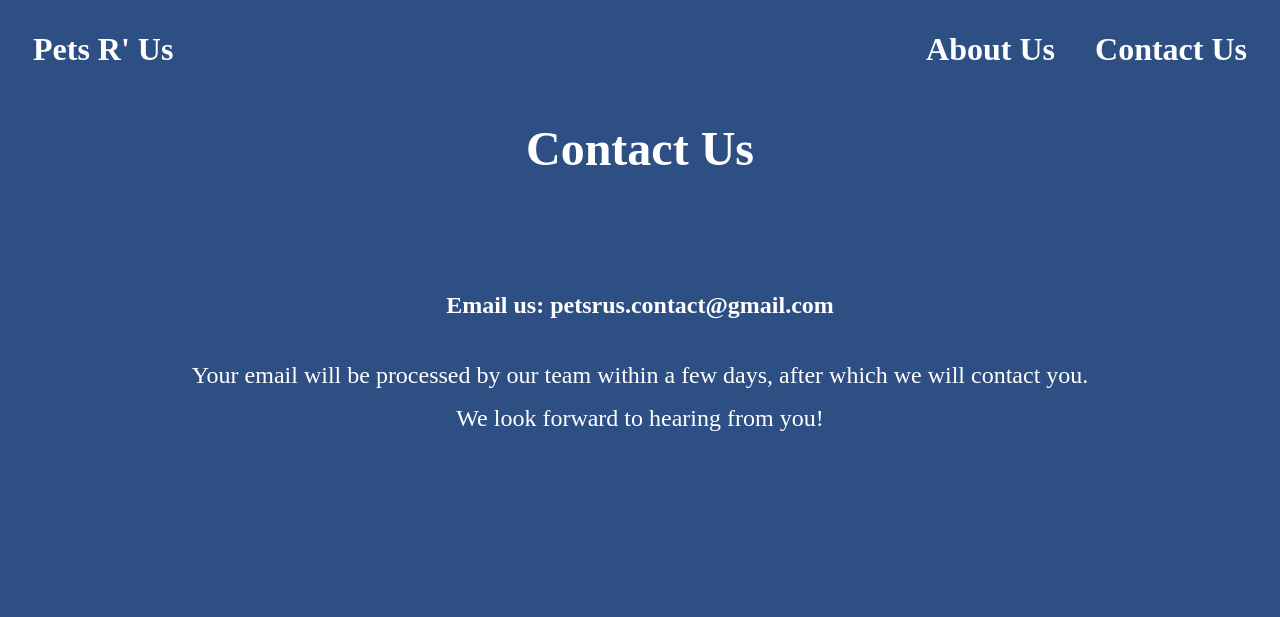
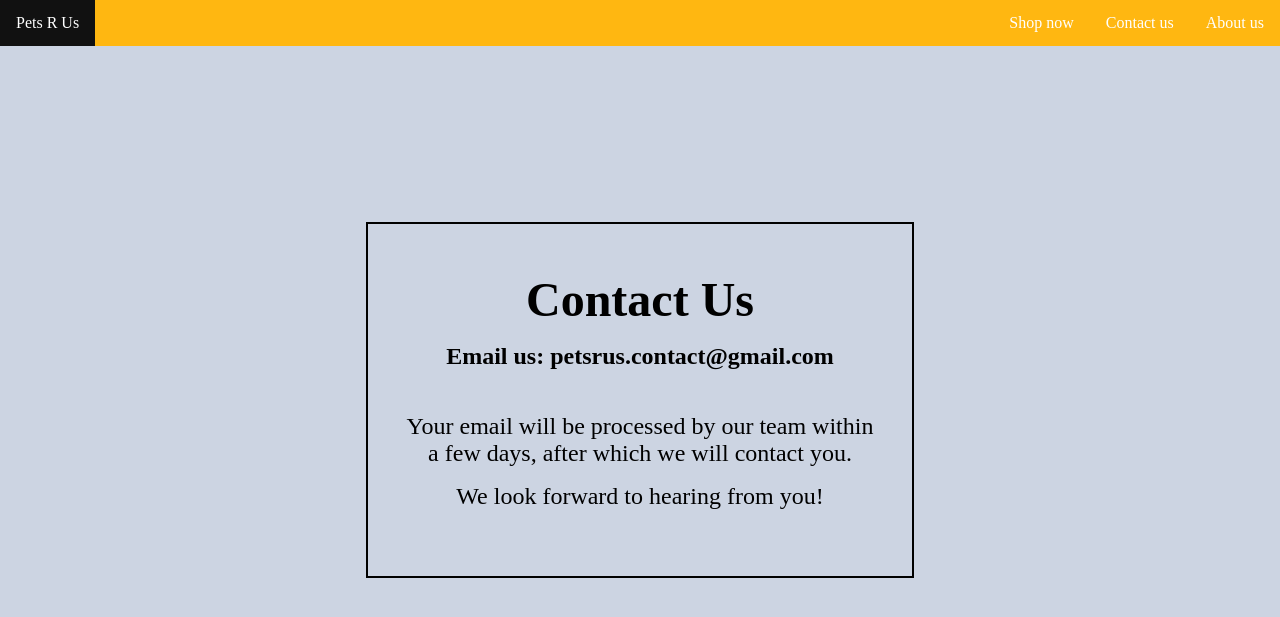
Before and after one commit to diego1sme/petEcommerce, a Django app: page /contact_Us.html in a window 1280 px wide. Shown: the top 617 px of the page. Run offline with Django 3.2, Linux system fonts and the light colour scheme.

Commit message:
major face lift

```diff
--- a/homepage/templates/contact_Us.html
+++ b/homepage/templates/contact_Us.html
@@ -7,20 +7,78 @@
         <title>petEcommerce</title>
     </head>
     <style>
+
+body {
+    background-color:#ccd4e2;
+    }
+.nav{
+    left:0;
+    top:0;
+    margin:0;
+    position:absolute;
+    z-index:2;
+    width:100%;
+}
+.navbar {
+    list-style-type: none;
+    margin: 0;
+    padding: 0;
+    overflow: hidden;
+    background-color: #ffb711;
+    }
+
+.navbar li {
+    Display: inline;
+}
+
+
+.navbar li a {
+    display: block;
+    color: white;
+    text-align: center;
+    padding: 14px 16px;
+    text-decoration: none;
+}
+
+.navbar li a:hover {
+    background-color: #111;
+}
+
+.contactinfo{
+    position:fixed;
+    top: 50%;
+    left: 50%;
+    width:30em;
+    height:18em;
+    margin-top: -11em; /*set to a negative number 1/2 of your height*/
+    margin-left: -17em; /*set to a negative number 1/2 of your width*/
+    outline: 2px solid black;
+    padding:2em;
+}
+
+.contactinfo p {
+    text-align: center;
+    color: black;
+
+
+}
     </style>
-    <body style="background:#2e4f84">
-    <div>
-            <h1>
-                    <a style="float: left; text-decoration:none; color:white; padding: 10px 25px;" href="home.html">Pets R' Us</a>
-                    <a style="float: right; text-decoration:none; color: white; padding: 10px 25px;" href="contact_Us.html">Contact Us <a>
-                    <a style="float: right; text-decoration:none; color: white; padding: 10px 15px;"   href="about_Us.html">About Us<a>
-                    <!--<a style="float: right; text-decoration:none; color: black; padding: 10px 15px;" href="login.html">Login <a>-->
-            </h1>
-        </div>
-    <p style="text-align: center; color: white; padding: 100px 25px;"><font size="7"><b>Contact Us</b></font></p>
-    <p style="text-align: center; color: white; padding: 0px 60px"><font size="5"><b>Email us: petsrus.contact@gmail.com</b></font></p>
-    <p style="text-align: center; color: white; padding: 0px 60px;"><font size="5"><br>Your email will be processed by our team within a few days,
-                                                                                        after which we will contact you.</font></p>
-    <p style="text-align: center; color: white; padding: 0px 60px;"><font size="5"> We look forward to hearing from you!</font></p>
+    <body>
+     <!-- make Top nav bar-->
+      <div class="nav">
+      <ul class="navbar">
+          <li style="float:left"><a href="home.html">Pets R Us</a></li>
+          <li style="float:right"><a href="about_Us.html">About us</a></li>
+          <li style="float:right"><a href="contact_Us.html">Contact us</a></li>
+          <li style="float:right"><a href="render_Page.html">Shop now</a></li>
+      </ul>
+      </div>
+
+     <div class="contactinfo">
+    <p><font size="7"><b>Contact Us</b></font></p>
+    <p><font size="5"><b>Email us: petsrus.contact@gmail.com</b></font></p>
+    <p><font size="5"><br>Your email will be processed by our team within a few days, after which we will contact you.</font></p>
+    <p><font size="5"> We look forward to hearing from you!</font></p>
+     </div>
     </body>
 </html>
--- a/homepage/templates/detail.html
+++ b/homepage/templates/detail.html
@@ -7,7 +7,7 @@
 
 {% block content %}
 
-  <div class="product-detail">
+<div class="product-detail" xmlns:cart="http://www.w3.org/1999/xhtml">
     <img style="height:300px;width:300px" src="{% if product.image %}{{ product.image.url }}{% else %}{% static "img/no_image.png" %}{% endif %}">
     <h1>{{ product.name }}</h1>
     <h2><a href="{{ product.category.get_absolute_url }}">{{ product.category }}</a></h2>
```
Also changed, not shown: homepage/templates/about_Us.html (+70 -12 lines), homepage/templates/home.html (+59 -39 lines), homepage/templates/render_Page.html (+128 -31 lines), media/ZoeyAndMia.JPG (added), media/justZoey.JPG (added), media/shiba.jpg (added), 1 other file.
